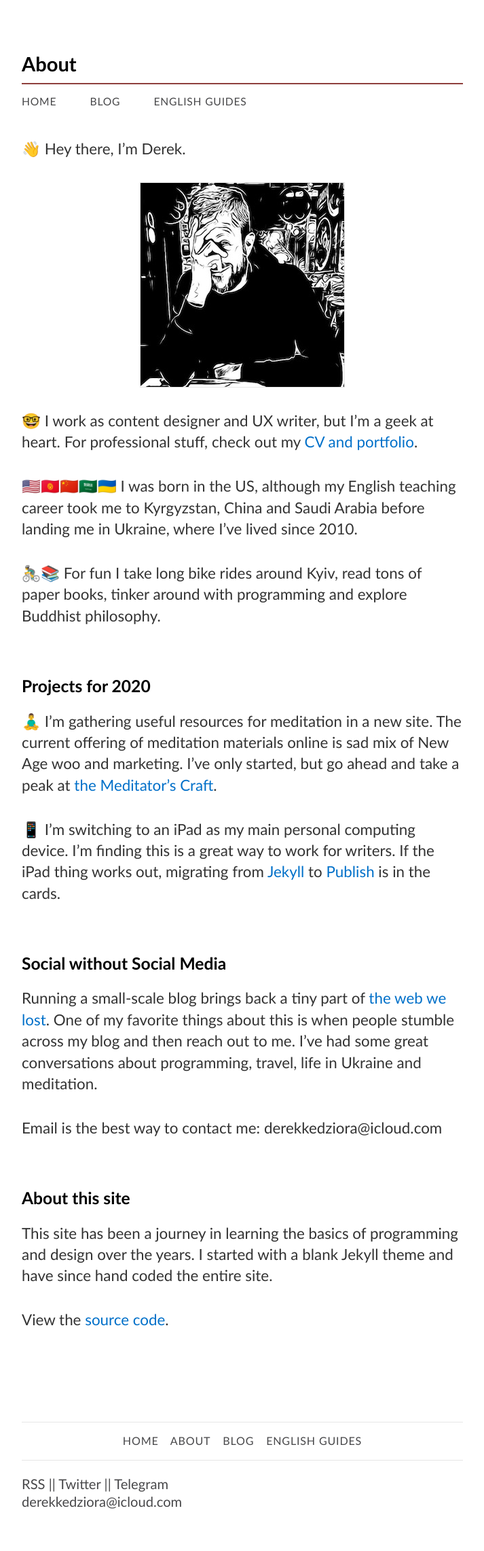
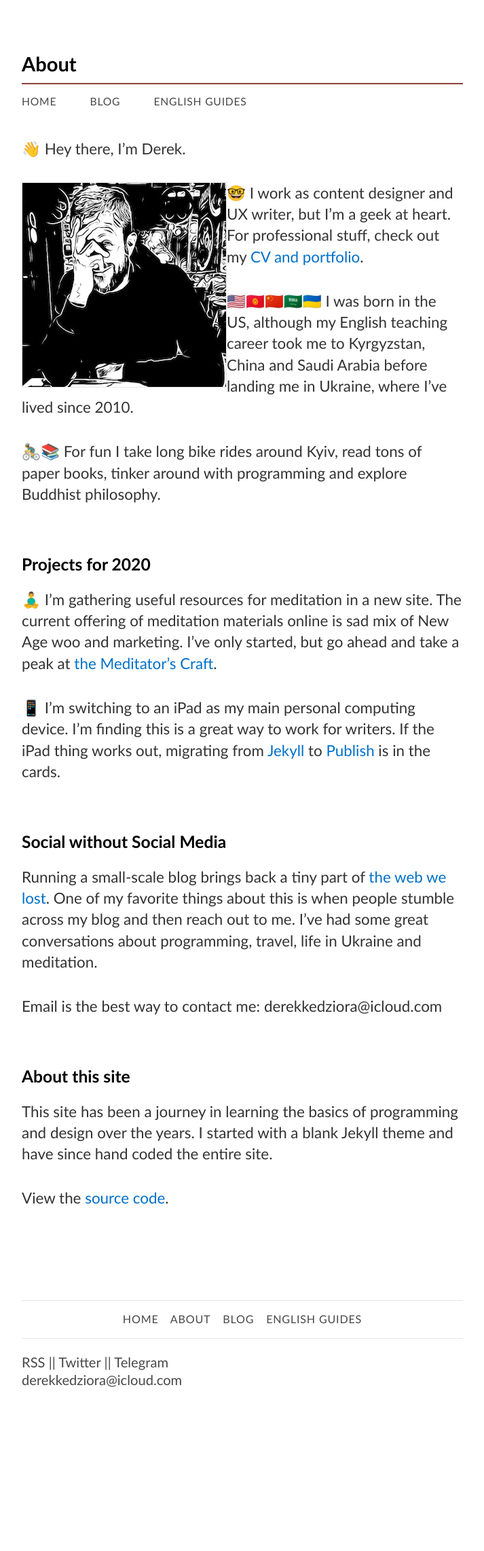
Before and after one commit to parcuri/derekkedziora.com, a Jekyll site: the page built from _pages/about.md, in a window 1280 px wide. Shown: the whole page at 68% size, without its empty margins (283-996 px from the left). Built offline with Jekyll 4.4.1, drawn with Linux system fonts in a browser that asks for light colours; after the commit the page ends 2102 px from its top, so only the background shows below that.

Commit message:
picture format changed

```diff
--- a/_pages/about.md
+++ b/_pages/about.md
@@ -7,9 +7,7 @@ permalink: /about
 
 👋 Hey there, I’m Derek.
 
-![this almost looks like me](/static/derek.jpg)
-
-
+<figure style="float: left;"><img src="/static/derek.jpg" alt="The author at a cafe" title="Derek Kedziora"></figure>
 
 🤓 I work as content designer and UX writer, but I’m a geek at heart. For professional stuff, check out my [CV and portfolio](/portfolio).
 
```
